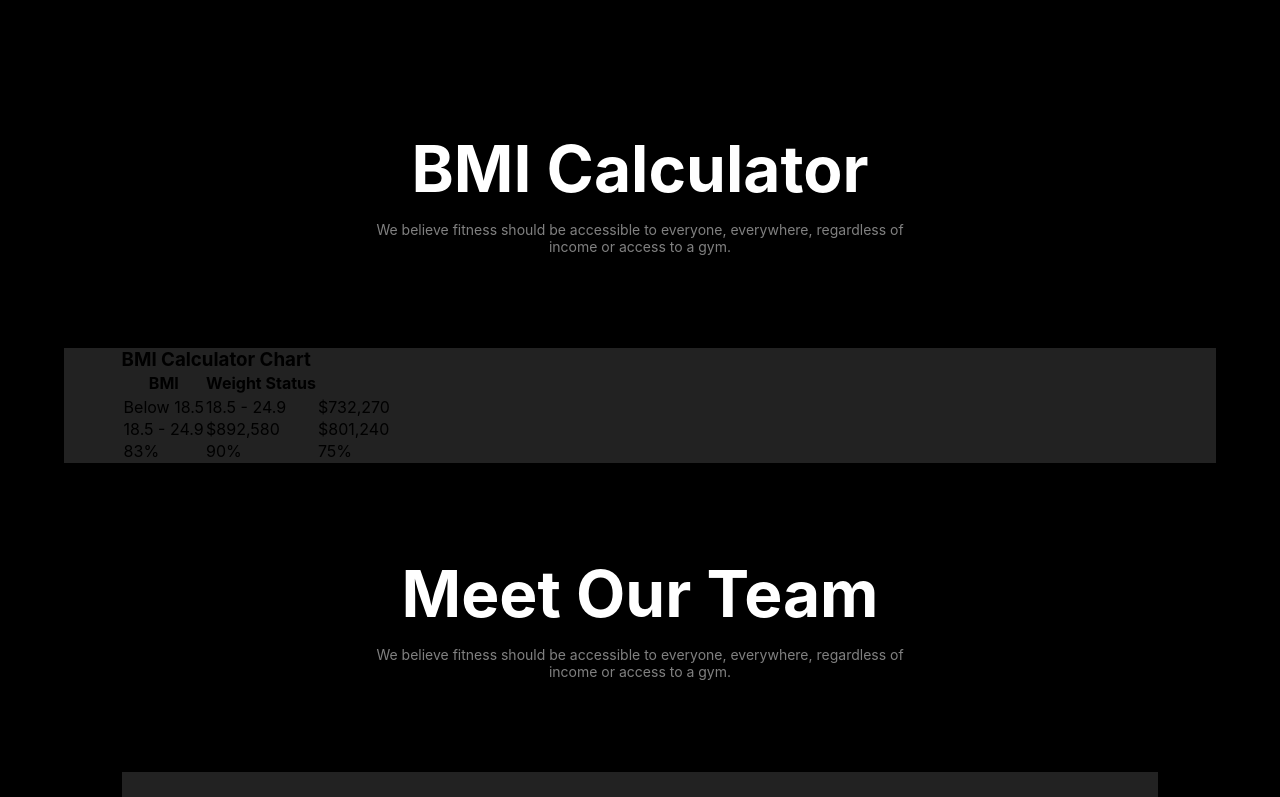
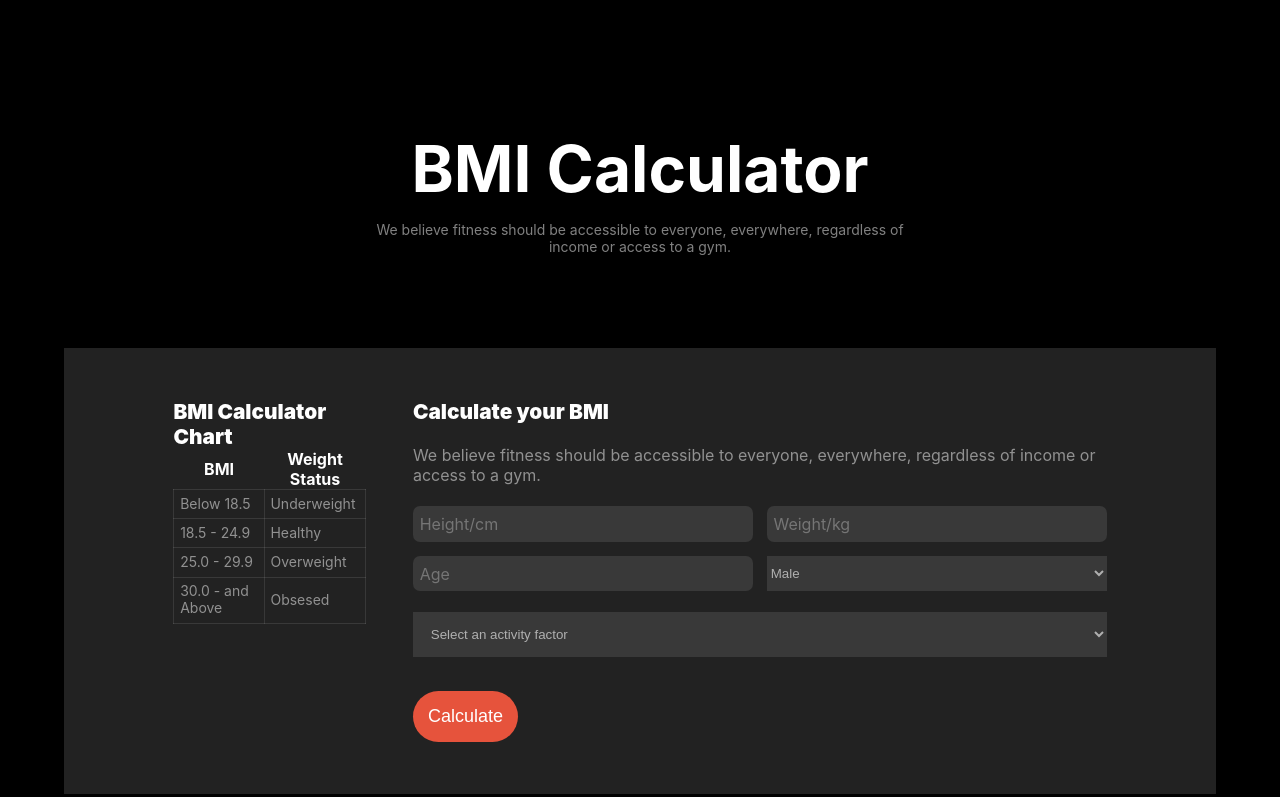
Before and after one commit to Bytes-Farabi/B10A2-versatile-ui, a plain HTML site: page index.html in a window 1280 px wide. Shown: the part 2000-2797 px from the top of the page. Drawn offline with Linux system fonts and the light colour scheme.

Commit message:
bmi section added

```diff
--- a/css/style.css
+++ b/css/style.css
@@ -32,9 +32,11 @@ ul {
 .bottom-gap {
     margin-bottom: 8%
 }
-.top-gap{
+
+.top-gap {
     margin-top: 8%;
 }
+
 .center-text h1 {
     color: #FFFFFF;
     font-size: 4em;
@@ -136,10 +138,11 @@ ul {
 }
 
 /* positioning here */
-.banner-image{
+.banner-image {
     position: relative;
 }
-.five{
+
+.five {
     background: rgba(255, 255, 255, 0.2);
     backdrop-filter: blur(5px);
     -webkit-backdrop-filter: blur(5px);
@@ -150,20 +153,21 @@ ul {
     right: 0;
 }
 
-.five-content{
+.five-content {
     color: rgb(255, 255, 255);
     font-family: Inter;
     font-size: 1em;
     font-weight: 900;
     /* padding: 1%; */
 }
-.five-content h5{
+
+.five-content h5 {
     font-size: 0.6em;
 }
 
 /* the 350 */
 
-.three{
+.three {
     background: rgba(255, 255, 255, 0.2);
     backdrop-filter: blur(5px);
     -webkit-backdrop-filter: blur(5px);
@@ -174,14 +178,15 @@ ul {
     left: 0;
 }
 
-.three-content{
+.three-content {
     color: rgb(255, 255, 255);
     font-family: Inter;
     font-size: 1em;
     font-weight: 900;
     /* padding: 1%; */
 }
-.three-content h5{
+
+.three-content h5 {
     font-size: 0.6em;
 }
 
@@ -262,11 +267,99 @@ ul {
     font-size: 18px;
 }
 
+/* BMI section starts here */
+.bmi-chart h3 {
+    color: rgb(255, 255, 255);
+    font-family: Inter;
+    font-size: 1.3em;
+    font-weight: 900;
+
+}
+
+table {
+    border-collapse: collapse;
+}
+
+table>thead {
+    color: #FFFFFF;
+}
+
+table td {
+    border: 1px solid rgba(255, 255, 255, 0.1);
+    padding: 3%;
+    color: rgba(255, 255, 255, 0.5);
+    font-family: Inter;
+    font-size: 14px;
+    font-weight: 400;
+    line-height: 120%;
+    letter-spacing: 0%;
+    text-align: left;
+}
+
+/* calculate bmi starts here  */
+.bmi-controller{
+    display: flex;
+    justify-content: space-between;
+    gap: 5%;
+    padding: 5%;
+}
+
+.bmi-calculator h3 {
+    color: rgb(255, 255, 255);
+    font-family: Inter;
+    font-size: 1.3em;
+    font-weight: 900;
+
+}
+
+.bmi-calculator p {
+    color: rgba(255, 255, 255, 0.5);
+    font-family: Inter;
+    font-size: 1em;
+    font-weight: 400;
+    margin: 3% 0%;
+}
+
+.input-area input {
+    color: rgba(255, 255, 255, 0.6);
+    font-family: Inter;
+    font-size: 16px;
+    font-weight: 400;
+    line-height: 22px;
+    letter-spacing: 0px;
+    padding: 2%;
+    border-radius: 7px;
+    background: rgba(255, 255, 255, 0.1);
+    border: none;
+}
+.input-area select{
+    background: rgba(255, 255, 255, 0.1);
+    border: none;
+    color: rgba(255, 255, 255, 0.6);
+}
+.input-grid {
+    display: grid;
+    grid-template-columns: 1fr 1fr;
+    column-gap: 2%;
+    row-gap: 20%;
+}
+.single-input select{
+    width: 100%;
+    padding: 2%;
+    margin-top: 5%;
+    background: rgba(255, 255, 255, 0.1);
+    border: none;
+    color: rgba(255, 255, 255, 0.6);
+}
+
+/* BMI section ends here */
+
 /* meet our team starts here */
-.image-container{
+.image-container {
     background-color: rgb(34, 34, 34);
 }
-.image-controller{
+
+.image-controller {
     display: grid;
     grid-template-columns: repeat(3, 1fr);
     align-items: center;
@@ -274,33 +367,40 @@ ul {
     width: 100%;
     padding: 3%;
 }
-.image-container img{
+
+.image-container img {
     width: 100%;
     border-radius: 5%;
 }
+
 /* meet our team starts here */
 
 /* footer starts here */
-.footer-controller{
+.footer-controller {
     display: flex;
     justify-content: space-between;
 }
-.logo-side{
+
+.logo-side {
     width: 50%;
 }
-.logo-side p{
+
+.logo-side p {
     color: rgb(167, 163, 163);
     margin-top: 5%;
 }
-.footer-center h3{
+
+.footer-center h3 {
     color: white;
     font-size: 1.3em;
 }
-.footer-center li a{
+
+.footer-center li a {
     color: rgb(224, 214, 214);
     font-size: 1.2em;
 }
-h5{
+
+h5 {
     color: rgb(224, 214, 214);
     margin: 5% 0%;
     text-align: center;
--- a/index.html
+++ b/index.html
@@ -58,7 +58,7 @@
                             </div>
                         </div>
                         <div class="three">
-                            <div class="three-content">
+                            <div class="three -content">
                                 <h2>500+</h2>
                                 <h5>Free Workout Videos</h5>
                             </div>
@@ -171,24 +171,47 @@
                                 <tbody>
                                     <tr>
                                         <td>Below 18.5</td>
-                                        <td>18.5 - 24.9</td>
-                                        <td>$732,270</td>
+                                        <td>Underweight</td>
                                     </tr>
                                     <tr>
                                         <td>18.5 - 24.9</td>
-                                        <td>$892,580</td>
-                                        <td>$801,240</td>
+                                        <td>Healthy</td>
                                     </tr>
                                     <tr>
-                                        <td>83%</td>
-                                        <td>90%</td>
-                                        <td>75%</td>
+                                        <td>25.0 - 29.9</td>
+                                        <td>Overweight</td>
+                                    </tr>
+                                    <tr>
+                                        <td>30.0 - and Above</td>
+                                        <td>Obsesed</td>
                                     </tr>
                                 </tbody>
                             </table>
                         </div>
                         <div class="bmi-calculator">
+                            <h3>Calculate your BMI</h3>
+                            <p>We believe fitness should be accessible to everyone, everywhere, regardless of income or
+                                access to a gym. </p>
+                            <div class="input-area">
+                                <div class="input-grid">
+                                    <input type="text" placeholder="Height/cm">
+                                    <input type="text" placeholder="Weight/kg">
+                                    <input type="text" placeholder="Age">
+                                    <select name="" id="">
+                                        <option value="Male">Male</option>
+                                        <option value="Female">Female</option>
+                                    </select>
 
+                                </div>
+                                <div class="single-input">
+                                    <select name="" id="">
+                                        <option value="">Select an activity factor</option>
+                                    </select>
+                                </div>
+                            </div>
+                            <div class="primary-btn">
+                                <button style="margin-top: 5%;">Calculate</button>
+                            </div>
                         </div>
                     </div>
                 </div>
```
